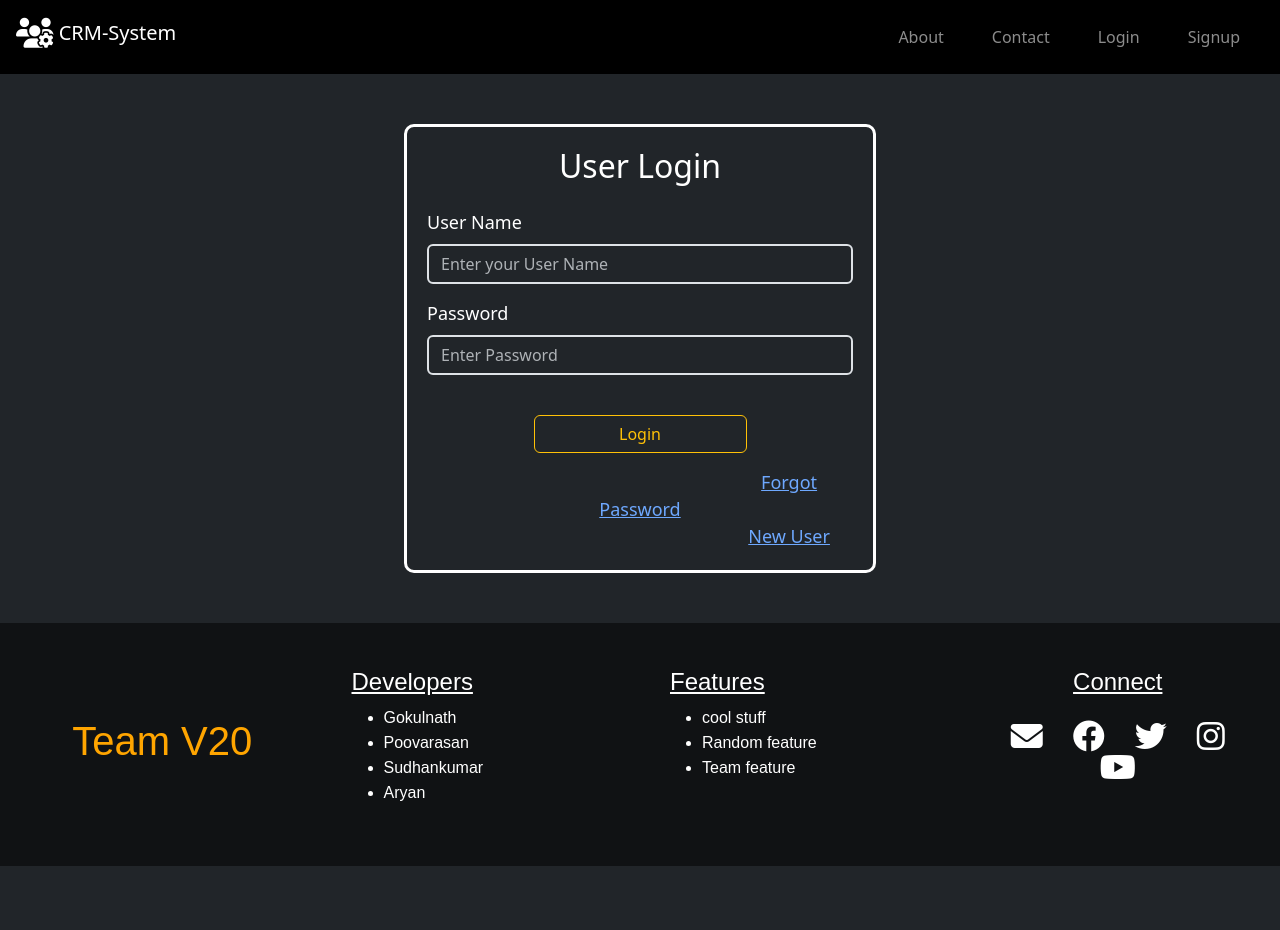
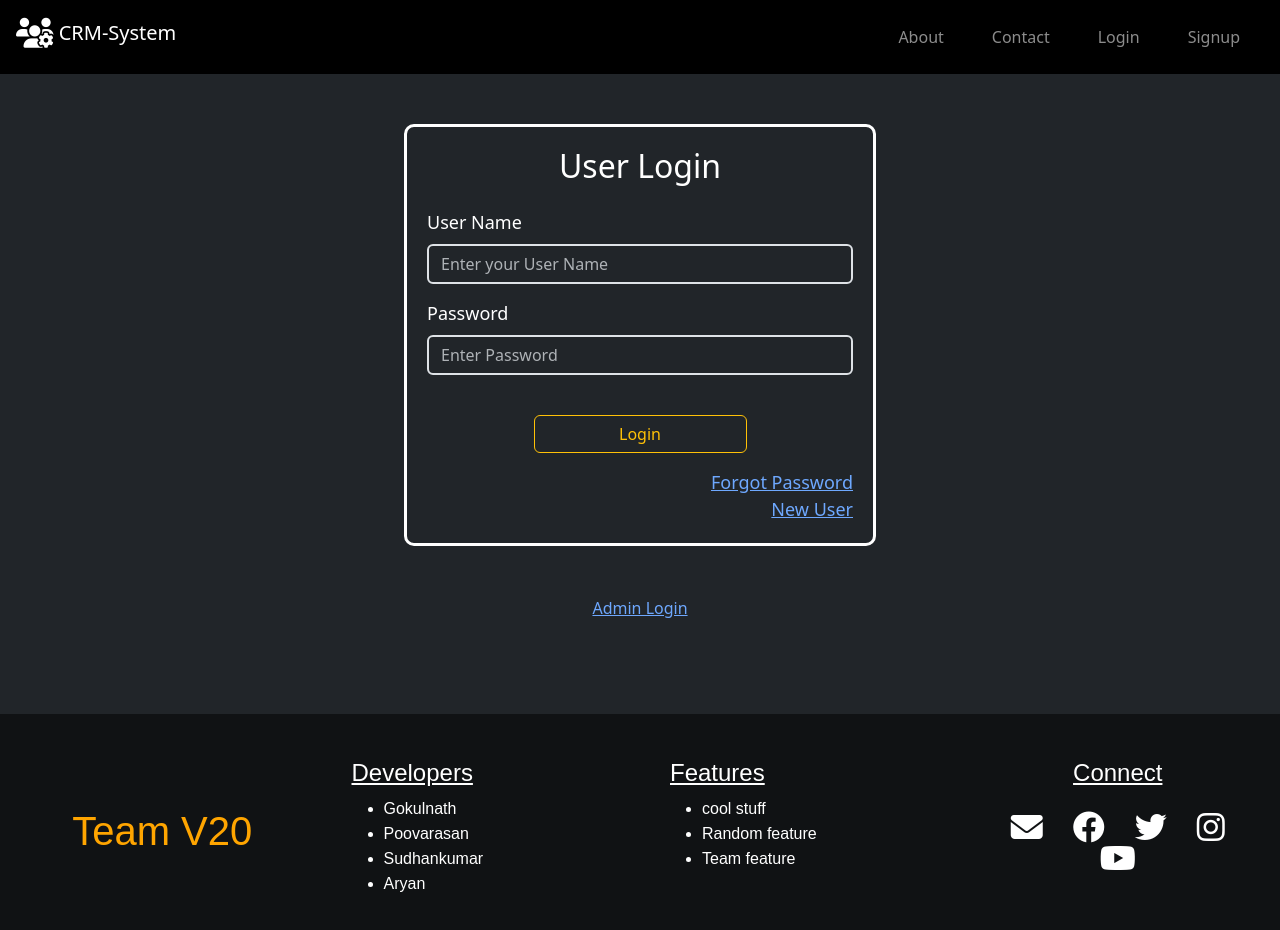
Before and after one commit to aryanv8/CRM-System-MERN-Project, a React (Create React App) app: page /#/login in a window 1280 px wide. Shown: the top 930 px of the page. Before the commit the page ends 866 px from the top, so only its background shows below. Built offline with nearby package versions, Linux system fonts and the light colour scheme; the HTML template or start-up script is replaced by a standard one.

Commit message:
Fixed Errors, updated insights page.

```diff
--- a/src/admin/AdminLogin.jsx
+++ b/src/admin/AdminLogin.jsx
@@ -48,7 +48,13 @@ function AdminLogin(props) {
             sec={sec}
             />
 
-        </form>
+            </form>
+            <div className="bg-dark-subtle border shadow container p-3 w-50 mb-4">
+                <h5 className='border-bottom pb-2'>Default Credentials of admin for testing purposes</h5>
+                <p>Username: CRMadmin</p>
+                <p>Password: admin@CRM.123</p>
+                <p>Security Pin: 9080</p>
+            </div>
 
         <ToastContainer />
     </div>
--- a/src/admin/InsightsFromDB.jsx
+++ b/src/admin/InsightsFromDB.jsx
@@ -4,6 +4,7 @@ import Chart from "react-apexcharts";
 import Axios from "axios";
 
 import { ADMIN_SERVER } from "../constants";
+import ReactApexChart from "react-apexcharts";
 
 function Insights() {
   const [data, setData] = useState(null); // Initialize data as null
@@ -206,13 +207,15 @@ function Insights() {
     <div className="container-fluid insights">
       <h1 className="mt-3 display-5 text-white mb-4">Insights</h1>
       <div className="text-end mb-5">
-        <div className="btn btn-outline-warning" onClick={handleUpdateInsights}>Update Insights</div>
+        <div className="btn btn-outline-warning" onClick={handleUpdateInsights}>
+          Update Insights
+        </div>
       </div>
       <div className="row">
         <div className="col-sm-12 col-md-4 gender mx-auto">
           <h4 className="pt-2 pl-5">Gender</h4>
           {data && (
-            <Chart
+            <ReactApexChart
               options={{
                 chart: {
                   height: 390,
@@ -250,7 +253,7 @@ function Insights() {
                     return (
                       seriesName +
                       ":  " +
-                      opts.w.globals.series[opts.seriesIndex]
+                      opts.w.globals.series[opts.seriesIndex] + "%"
                     );
                   },
                   itemMargin: { vertical: 3 },
@@ -264,7 +267,14 @@ function Insights() {
                   },
                 ],
               }}
-              series={[data.maleCount, data.femaleCount, data.otherCount]}
+              series={[
+                ((data.maleCount * 100) /
+                  (data.maleCount + data.femaleCount + data.otherCount)).toFixed(1),
+                ((data.femaleCount * 100) /
+                  (data.maleCount + data.femaleCount + data.otherCount)).toFixed(1),
+                ((data.otherCount * 100) /
+                  (data.maleCount + data.femaleCount + data.otherCount)).toFixed(1),
+              ]}
               type="radialBar"
             />
           )}
--- a/src/pages/UserLogin.jsx
+++ b/src/pages/UserLogin.jsx
@@ -39,22 +39,23 @@ function UserLogin() {
   };
 
   return (
-    <div>
+    <div className="" style={{minHeight:'80vh'}}>
       <form onSubmit={handleSubmit}>
         <Login
           getState={getState}
           heading="User"
           forgetPassword={
-            <div className="ml-5 mt-3">
-              <Link to="/forgotpwd">Forgot Password</Link>
+            <div className="mt-3 text-end">
+              <Link className="m-0" to="/forgotpwd">Forgot Password</Link>
             </div>
           }
           signUp={
-            <div className="ml-1">
-              <Link to="/signup">New User</Link>
+            <div className="ml-1 text-end">
+              <Link className="m-0" to="/signup">New User</Link>
             </div>
           }
         />
+      <Link className="m-3" to="/admin-login">Admin Login</Link>
       </form>
     </div>
   );
```
